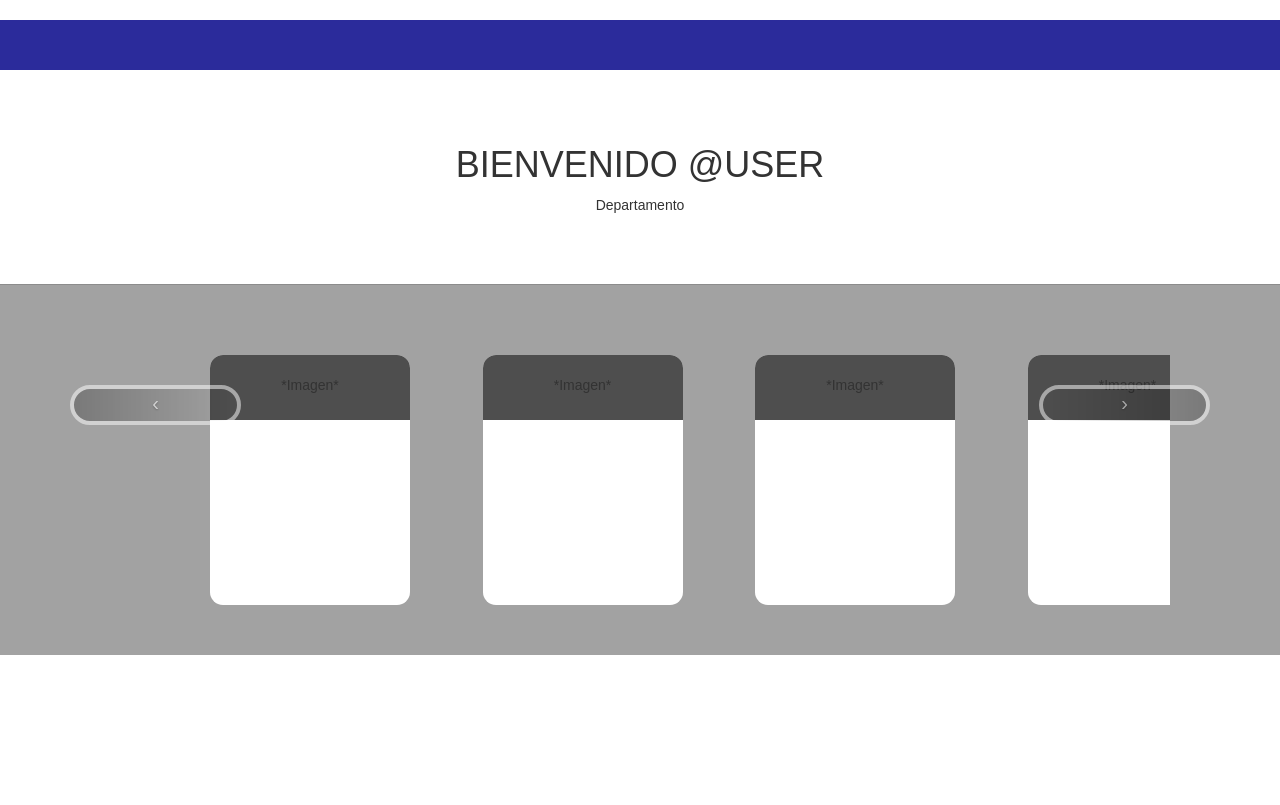
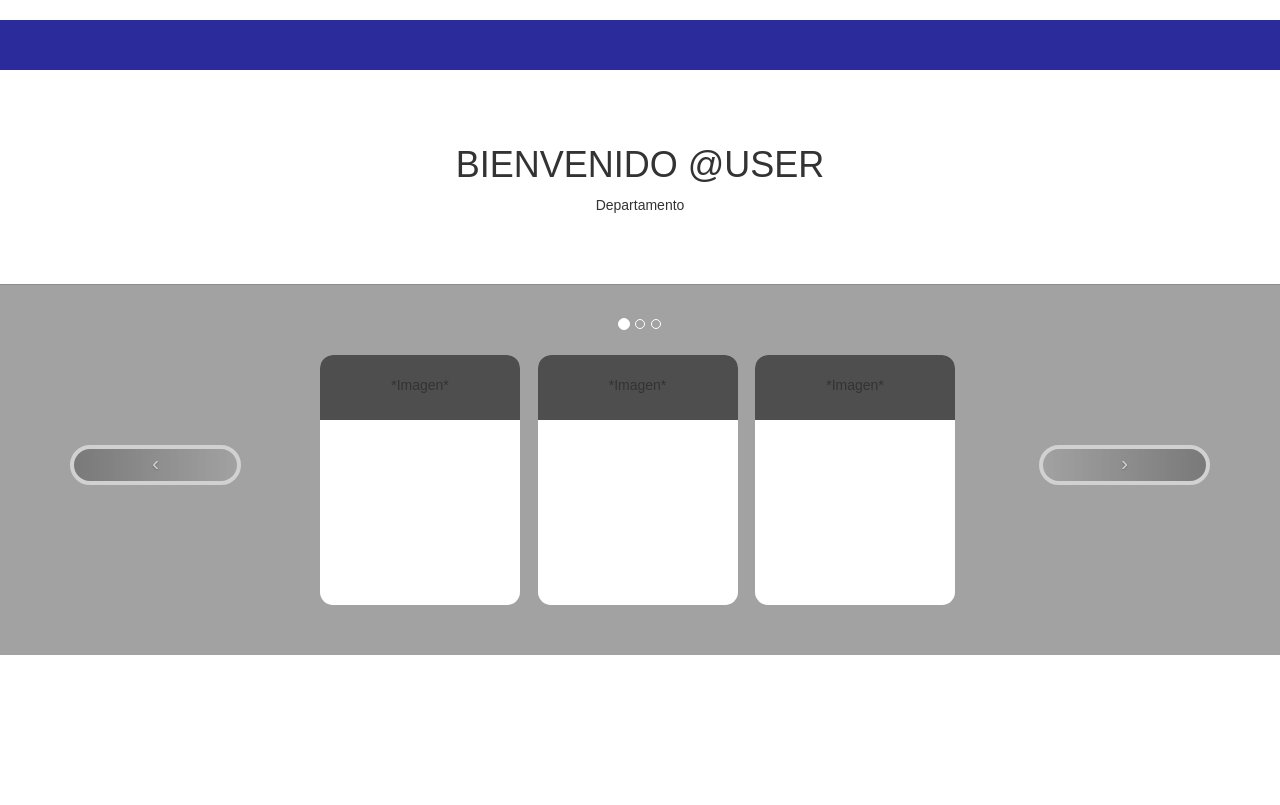
Before and after one commit to JoseCarlosMarRangel/proy-internet-sheyla, a PHP site: page /frontend/index.html in a window 1280 px wide. Before the commit the page ends 655 px from the top, so only its background shows below. Run offline with PHP 8.4, Linux system fonts and the light colour scheme; grey boxes labelled with a size stand in for pictures from a placeholder-image service; some libraries are stand-ins or nearby versions.

Commit message:
saul
carrucel

```diff
--- a/frontend/css/indexStyle.css
+++ b/frontend/css/indexStyle.css
@@ -80,17 +80,16 @@
 body{padding-top:20px;}
 .carousel {
     margin-bottom: 0;
-    padding: 0 40px 30px 40px;
+    padding: 0 150px 200px 150px;
 }
 /* The controlsy */
 .carousel-control {
 	left: -12px;
     height: 40px;
 	width: 40px;
-    background: none repeat scroll 0 0 #222222;
     border: 4px solid #FFFFFF;
     border-radius: 23px 23px 23px 23px;
-    margin-top: 90px;
+    margin-top: 150px;
 }
 .carousel-control.right {
 	right: -12px;
@@ -98,7 +97,7 @@ body{padding-top:20px;}
 /* The indicators */
 .carousel-indicators {
 	right: 50%;
-	top: auto;
+	top: 20px;
 	bottom: -10px;
 	margin-right: -19px;
 }
--- a/frontend/index.html
+++ b/frontend/index.html
@@ -62,32 +62,64 @@
                                         </div>
                                     </div>
                                   </div>
-                                  <div class="col-md-3">
-                                    <div class="departamentos">
-                                        <div class="departamentoImagen">
-                                            <br>
-                                            <center>*Imagen*</center>
-                                        </div>
-                                    </div>
-                                  </div>
                                   </div><!--.row-->
                             </div><!--.item-->
 
                             <div class="item">
                                 <div class="row">
-                                    <div class="col-md-3"><a href="#" class="thumbnail"><img src="http://placehold.it/250x250" alt="Image" style="max-width:100%;"></a></div>
-                                    <div class="col-md-3"><a href="#" class="thumbnail"><img src="http://placehold.it/250x250" alt="Image" style="max-width:100%;"></a></div>
-                                    <div class="col-md-3"><a href="#" class="thumbnail"><img src="http://placehold.it/250x250" alt="Image" style="max-width:100%;"></a></div>
-                                    <div class="col-md-3"><a href="#" class="thumbnail"><img src="http://placehold.it/250x250" alt="Image" style="max-width:100%;"></a></div>
-                                </div><!--.row-->
+                                    <div class="col-md-3">
+                                        <div class="departamentos">
+                                            <div class="departamentoImagen">
+                                                <br>
+                                                <center>*Imagen*</center>
+                                            </div>
+                                        </div>
+                                    </div>
+                                    <div class="col-md-3">
+                                        <div class="departamentos">
+                                            <div class="departamentoImagen">
+                                                <br>
+                                                <center>*Imagen*</center>
+                                            </div>
+                                        </div>
+                                    </div>
+                                    <div class="col-md-3">
+                                        <div class="departamentos">
+                                            <div class="departamentoImagen">
+                                                <br>
+                                                <center>*Imagen*</center>
+                                            </div>
+                                        </div>
+                                    </div>
+                                    </div><!--.row-->
                             </div><!--.item-->
 
                             <div class="item">
                                 <div class="row">
-                                    <div class="col-md-3"><a href="#" class="thumbnail"><img src="http://placehold.it/250x250" alt="Image" style="max-width:100%;"></a></div>
-                                    <div class="col-md-3"><a href="#" class="thumbnail"><img src="http://placehold.it/250x250" alt="Image" style="max-width:100%;"></a></div>
-                                    <div class="col-md-3"><a href="#" class="thumbnail"><img src="http://placehold.it/250x250" alt="Image" style="max-width:100%;"></a></div>
-                                    <div class="col-md-3"><a href="#" class="thumbnail"><img src="http://placehold.it/250x250" alt="Image" style="max-width:100%;"></a></div>
+                                    <div class="col-md-3">
+                                        <div class="departamentos">
+                                            <div class="departamentoImagen">
+                                                <br>
+                                                <center>*Imagen*</center>
+                                            </div>
+                                        </div>
+                                    </div>
+                                    <div class="col-md-3">
+                                        <div class="departamentos">
+                                            <div class="departamentoImagen">
+                                                <br>
+                                                <center>*Imagen*</center>
+                                            </div>
+                                        </div>
+                                    </div>
+                                    <div class="col-md-3">
+                                        <div class="departamentos">
+                                            <div class="departamentoImagen">
+                                                <br>
+                                                <center>*Imagen*</center>
+                                            </div>
+                                        </div>
+                                    </div>
                                 </div><!--.row-->
                             </div><!--.item-->
 
```
